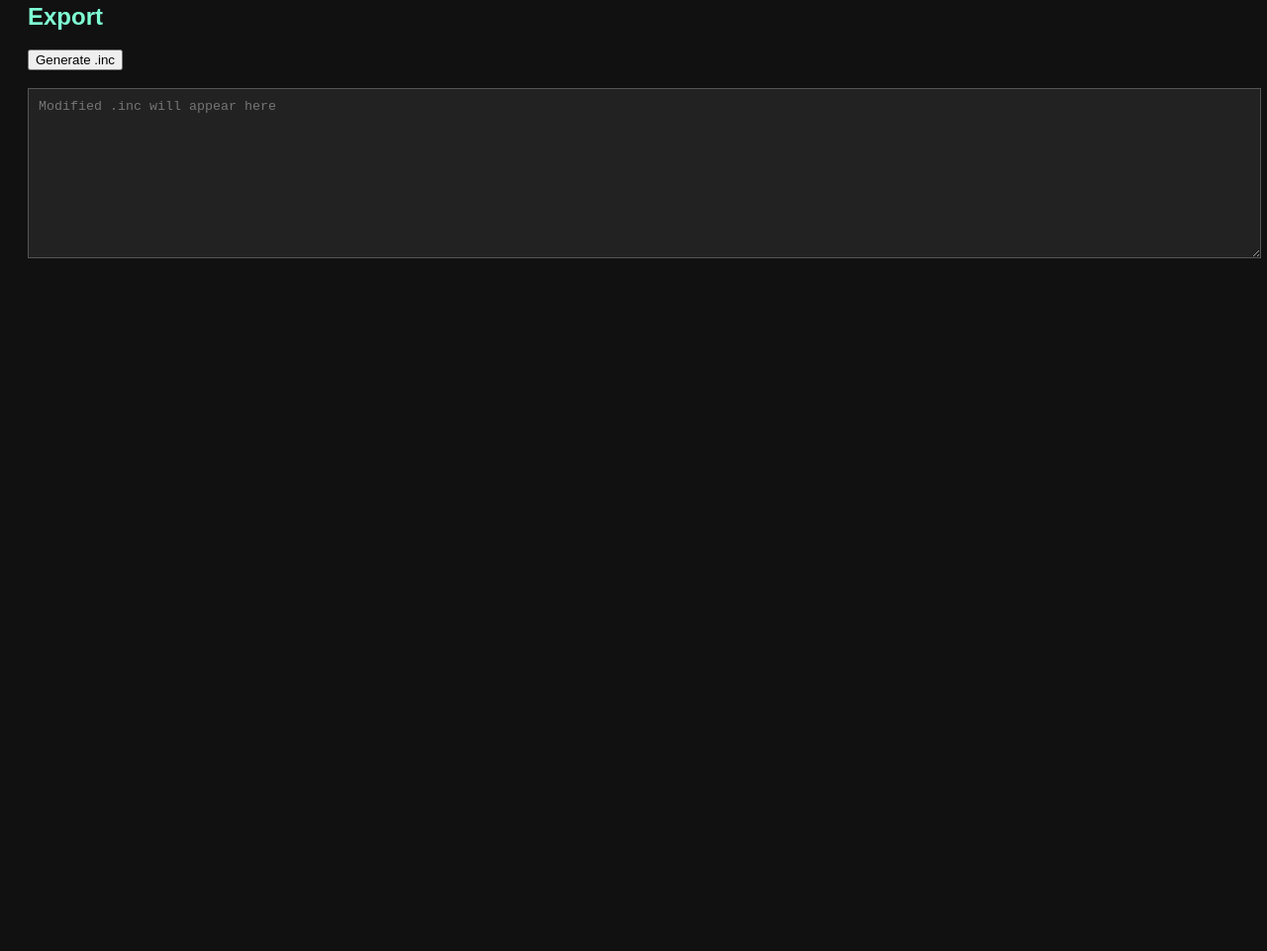
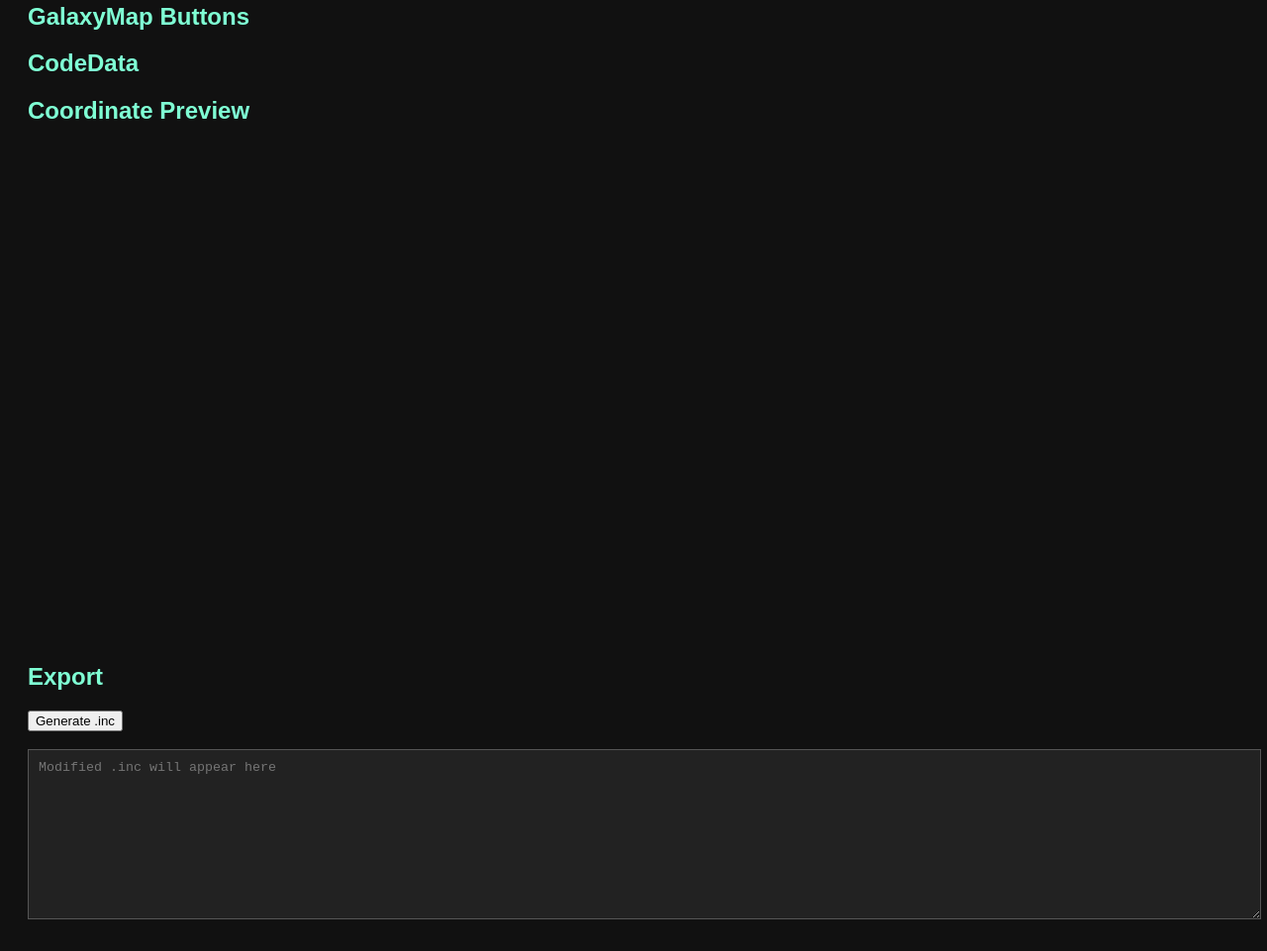
Before and after one commit to Almec-swg/SWG-UI-Editor, a plain HTML site: page SWG-UI-Editor/index.html in a window 1280 px wide. Shown: the part 508-1469 px from the top of the page at 99% size. Before the commit the page ends 801 px from the top, so only its background shows below. Drawn offline with Linux system fonts and the light colour scheme.

Commit message:
Add new sections for GalaxyMap, CodeData, and Preview

```diff
--- a/SWG-UI-Editor/index.html
+++ b/SWG-UI-Editor/index.html
@@ -24,6 +24,21 @@
   </section>
 
   <section>
+    <h2>GalaxyMap Buttons</h2>
+    <div id="buttonsContainer"></div>
+  </section>
+
+  <section>
+    <h2>CodeData</h2>
+    <div id="codeDataContainer"></div>
+  </section>
+
+  <section>
+    <h2>Coordinate Preview</h2>
+    <canvas id="previewCanvas" width="500" height="500"></canvas>
+  </section>
+
+  <section>
     <h2>Export</h2>
     <button id="exportBtn">Generate .inc</button>
     <br><br>
```
